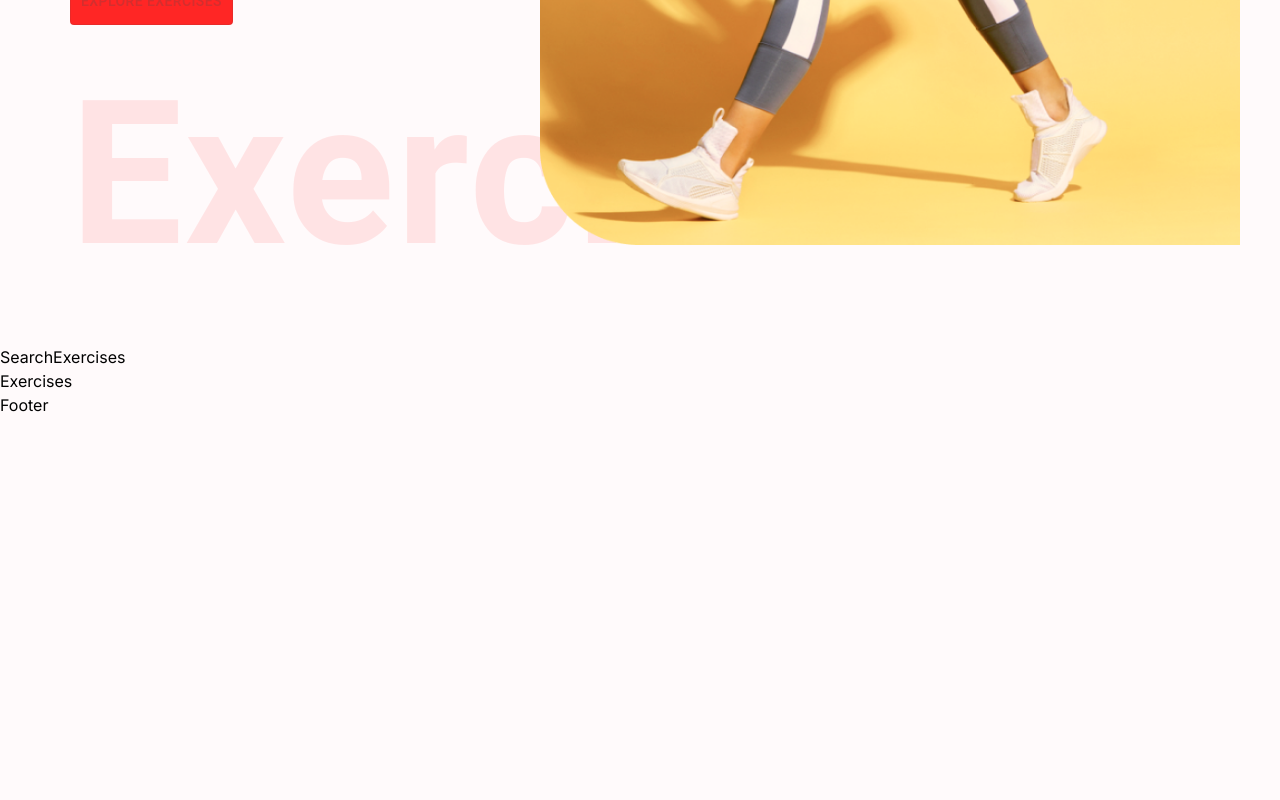
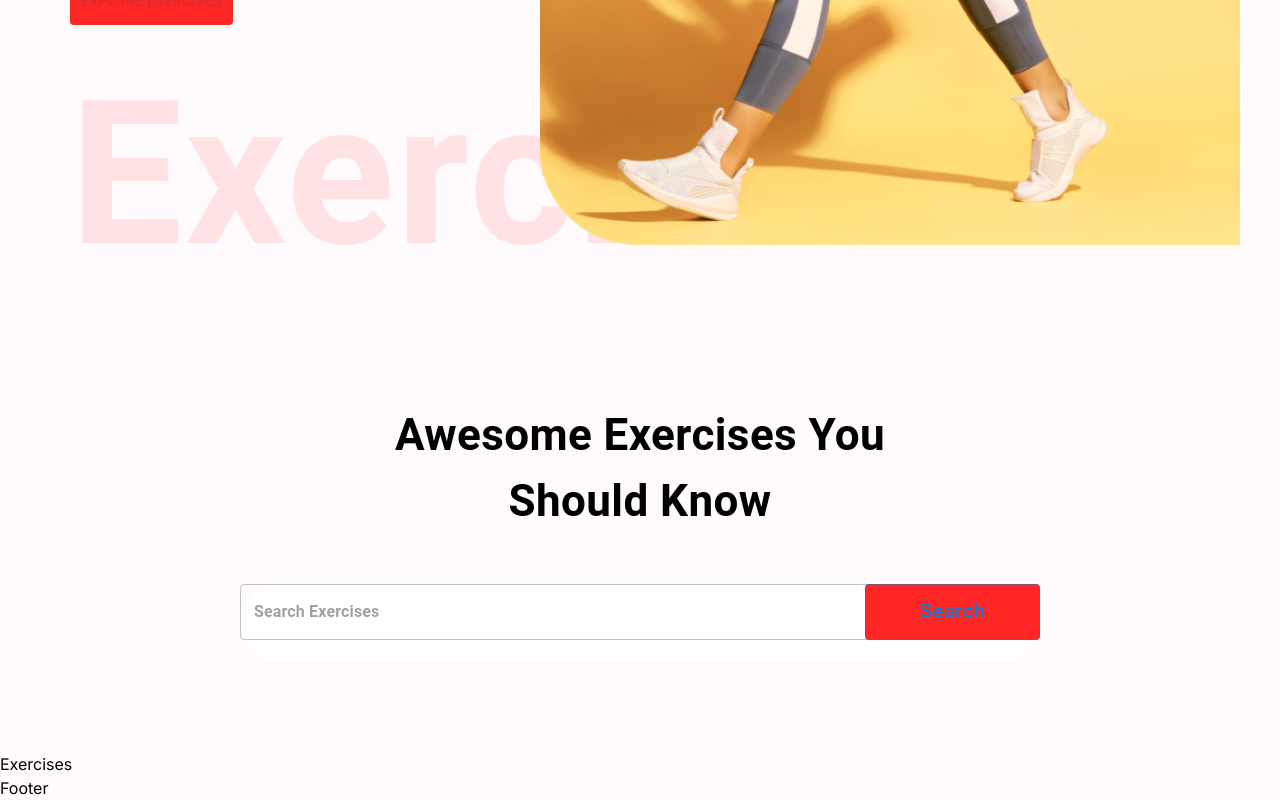
Before and after one commit to anuragabcr/PulseFusion, a Next.js app: page / in a window 1280 px wide. Shown: the part 611-1411 px from the top of the page. Before the commit the page ends 1028 px from the top, so only its background shows below. Built offline with nearby package versions, Linux system fonts and the light colour scheme.

Commit message:
exercise search added

```diff
--- a/components/SearchExercises.tsx
+++ b/components/SearchExercises.tsx
@@ -1,7 +1,58 @@
-import React from "react";
+"use client";
+import { useState, useEffect } from "react";
+import { Box, Button, Stack, TextField, Typography } from "@mui/material";
 
 const SearchExercises = () => {
-  return <div>SearchExercises</div>;
+  const [search, setSearch] = useState("");
+
+  const handleSearch = async () => {
+    console.log(search);
+  };
+
+  return (
+    <Stack alignItems="center" mt="37px" justifyContent="center" p="20px">
+      <Typography
+        fontWeight={700}
+        sx={{ fontSize: { lg: "44px", xs: "30px" } }}
+        mb="50px"
+        textAlign="center"
+      >
+        Awesome Exercises You <br />
+        Should Know
+      </Typography>
+      <Box position="relative" mb="72px">
+        <TextField
+          value={search}
+          onChange={(e) => setSearch(e.target.value.toLowerCase())}
+          placeholder="Search Exercises"
+          type="text"
+          sx={{
+            input: { fontWeight: "700", border: "none", borderRadius: "4px" },
+            width: { lg: "800px", xs: "350px" },
+            backgroundColor: "#fff",
+            borderRadius: "40px",
+            height: "76px",
+          }}
+        />
+        <Button
+          className="search-btn"
+          variant="outlined"
+          sx={{
+            bgcolor: "#FF2625",
+            textTransform: "none",
+            width: { lg: "175px", xs: "80px" },
+            fontSize: { lg: "20px", xs: "14px" },
+            height: "56px",
+            position: "absolute",
+            right: 0,
+          }}
+          onClick={handleSearch}
+        >
+          Search
+        </Button>
+      </Box>
+    </Stack>
+  );
 };
 
 export default SearchExercises;
```
Also changed, not shown: utils/fetchData.ts (added).
